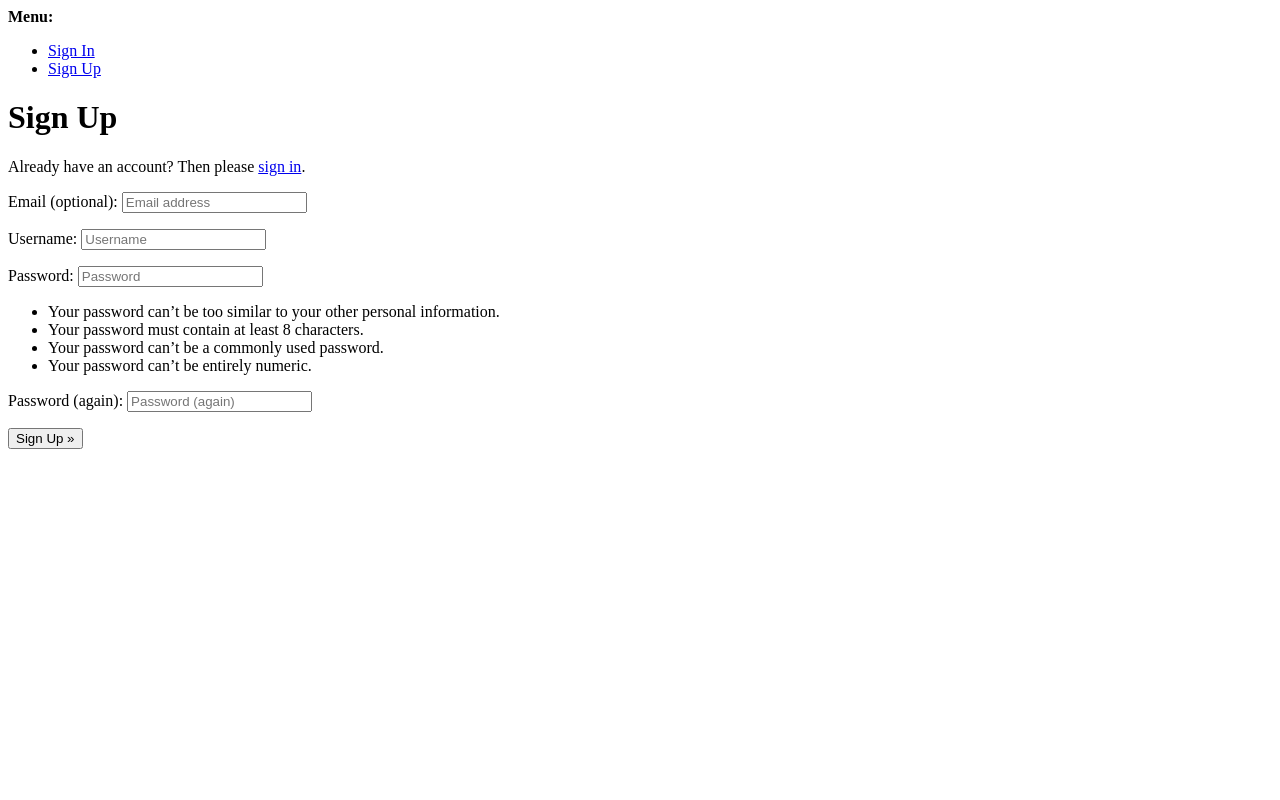
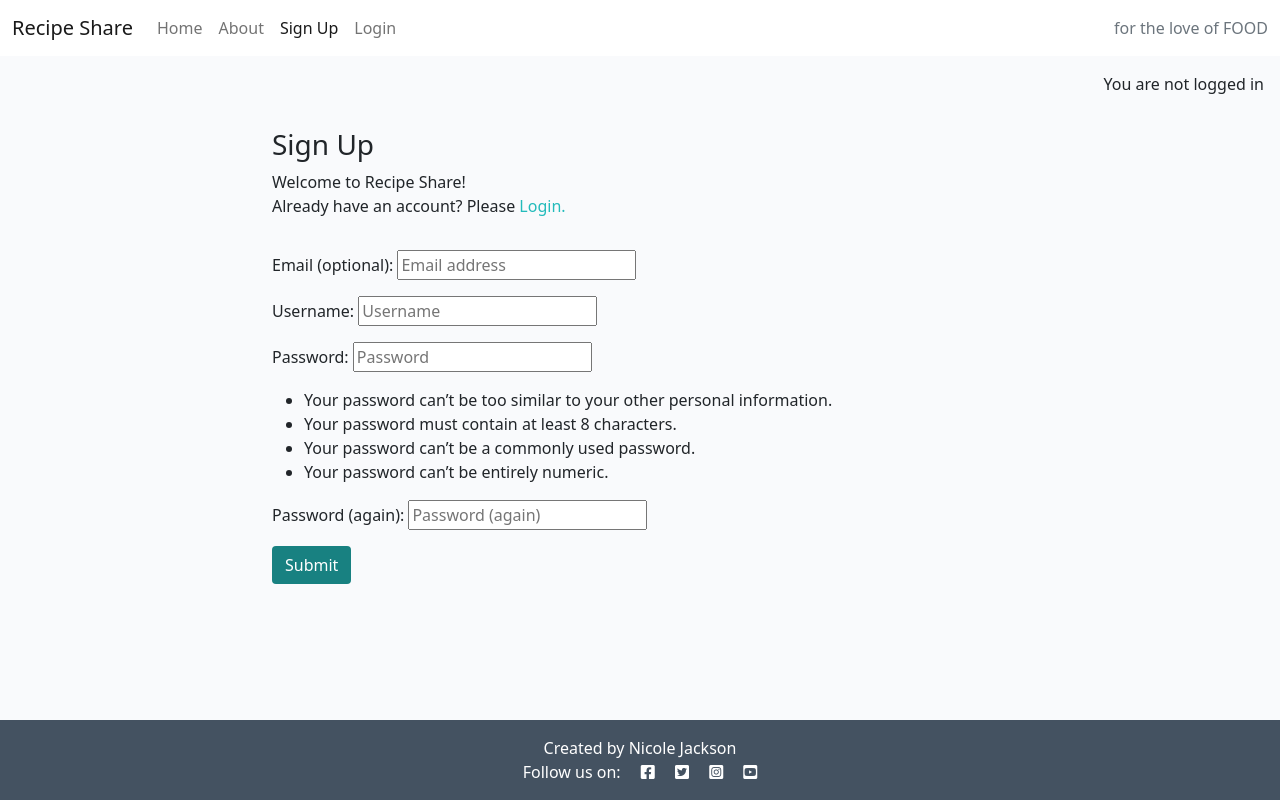
Before and after one commit to NicoleJackson89/pp4-recipe-share, a Django app: page /accounts/signup/ in a window 1280 px wide. Run offline with Django 4.2, Linux system fonts and the light colour scheme; parts of the project's set-up code (start-up, migrations or seed data) failed here and were passed over.

Commit message:
Add: Basic signup.html

```diff
--- a/recipeshare/settings.py
+++ b/recipeshare/settings.py
@@ -29,7 +29,7 @@ SECRET_KEY = os.environ.get("SECRET_KEY")
 
 
 # SECURITY WARNING: don't run with debug turned on in production!
-DEBUG = False
+DEBUG = True
 
 ALLOWED_HOSTS = ['8000-nicolejacks-pp4recipesh-mg82bmz3yp8.ws-eu110.gitpod.io',
                  '.herokuapp.com']
--- a/templates/account/login.html
+++ b/templates/account/login.html
@@ -12,8 +12,8 @@
     <div class="col-md-8 mt-3 offset-md-2">
       <h3>{% trans "Sign In" %}</h3>
 
-      <p>{% blocktrans %}Welcome back to the Recipe Share! <br /> Please log in below or <a class="link"
-          href="{{ signup_url }}">sign up</a> to start sharing your recipes.{% endblocktrans %}</p>
+      <p>{% blocktrans %}Welcome back to the Recipe Share! <br /> Please Login below or <a class="link"
+          href="{{ signup_url }}">Sign Up</a> to start sharing your recipes.{% endblocktrans %}</p>
     </div>
   </div>
   <div class="row">
--- a/templates/account/signup.html
+++ b/templates/account/signup.html
@@ -1,21 +1,31 @@
-{% extends "account/base.html" %}
+{% extends "base.html" %}
 
 {% load i18n %}
 
-{% block head_title %}{% trans "Signup" %}{% endblock head_title %}
+{% block head_title %}{% trans "Signup" %}{% endblock %}
 
 {% block content %}
-<h1>{% trans "Sign Up" %}</h1>
+<div class="container">
+    <div class="row">
+        <div class="col-md-8 mt-3 offset-md-2">
+            <h3>{% trans "Sign Up" %}</h3>
 
-<p>{% blocktrans %}Already have an account? Then please <a href="{{ login_url }}">sign in</a>.{% endblocktrans %}</p>
-
+            <p>{% blocktrans %}Welcome to Recipe Share! <br /> Already have an account? Please <a
+                    class="link" href="{{ login_url }}">Login.</a>   {% endblocktrans %}</p>
+        </div>
+    </div>
+    <div class="row">
+        <div class="col-md-8 mt-3 offset-md-2">
             <form class="signup" id="signup_form" method="post" action="{% url 'account_signup' %}">
                 {% csrf_token %}
                 {{ form.as_p }}
                 {% if redirect_field_value %}
                 <input type="hidden" name="{{ redirect_field_name }}" value="{{ redirect_field_value }}" />
                 {% endif %}
-  <button type="submit">{% trans "Sign Up" %} &raquo;</button>
+                <button class="btn btn-signup right" type="submit">{% trans "Submit" %}</button>
             </form>
+        </div>
+    </div>
+</div>
 
-{% endblock content %}
+{% endblock %}
--- a/templates/base.html
+++ b/templates/base.html
@@ -58,7 +58,7 @@
                     {% else %}
                     <li class="nav-item">
                         <a class="nav-link {% if request.path == signup_url %}active{% endif %}" aria-current="page"
-                            href="{% url 'account_signup' %}">Register</a>
+                            href="{% url 'account_signup' %}">Sign Up</a>
                     </li>
                     <li class="nav-item">
                         <a class="nav-link {% if request.path == login_url %}active{% endif %}" aria-current="page"
@@ -74,6 +74,12 @@
     </nav>
 
     <main class="flex-shrink-0 main-bg">
+
+        {% if user.is_authenticated %}
+        <p class="text-end m-3">You are logged in as {{ user }}</p>
+        {% else %}
+        <p class="text-end m-3">You are not logged in</p>
+        {% endif %}
 
         {% block content %}
         <!-- Content Goes here -->
```
Lines whose indentation alone changed are shown as unchanged.
